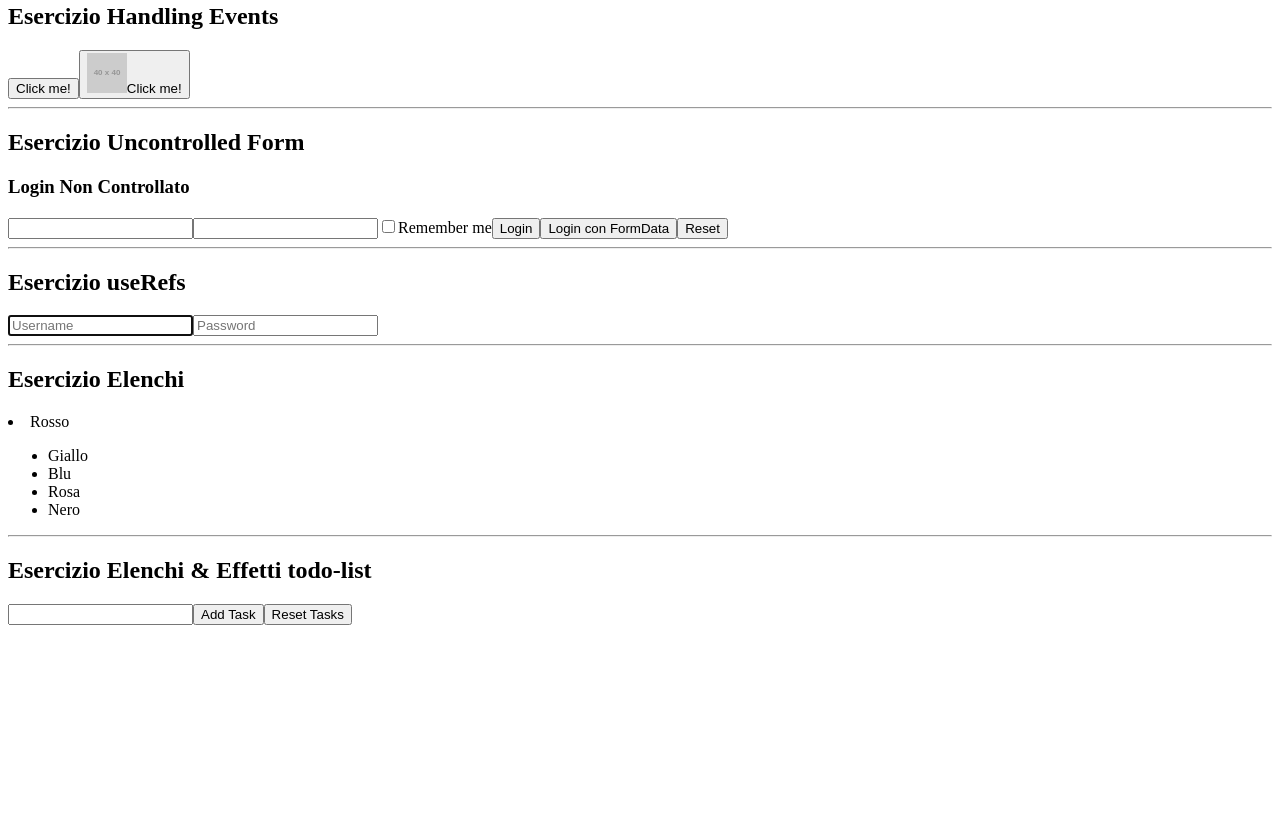
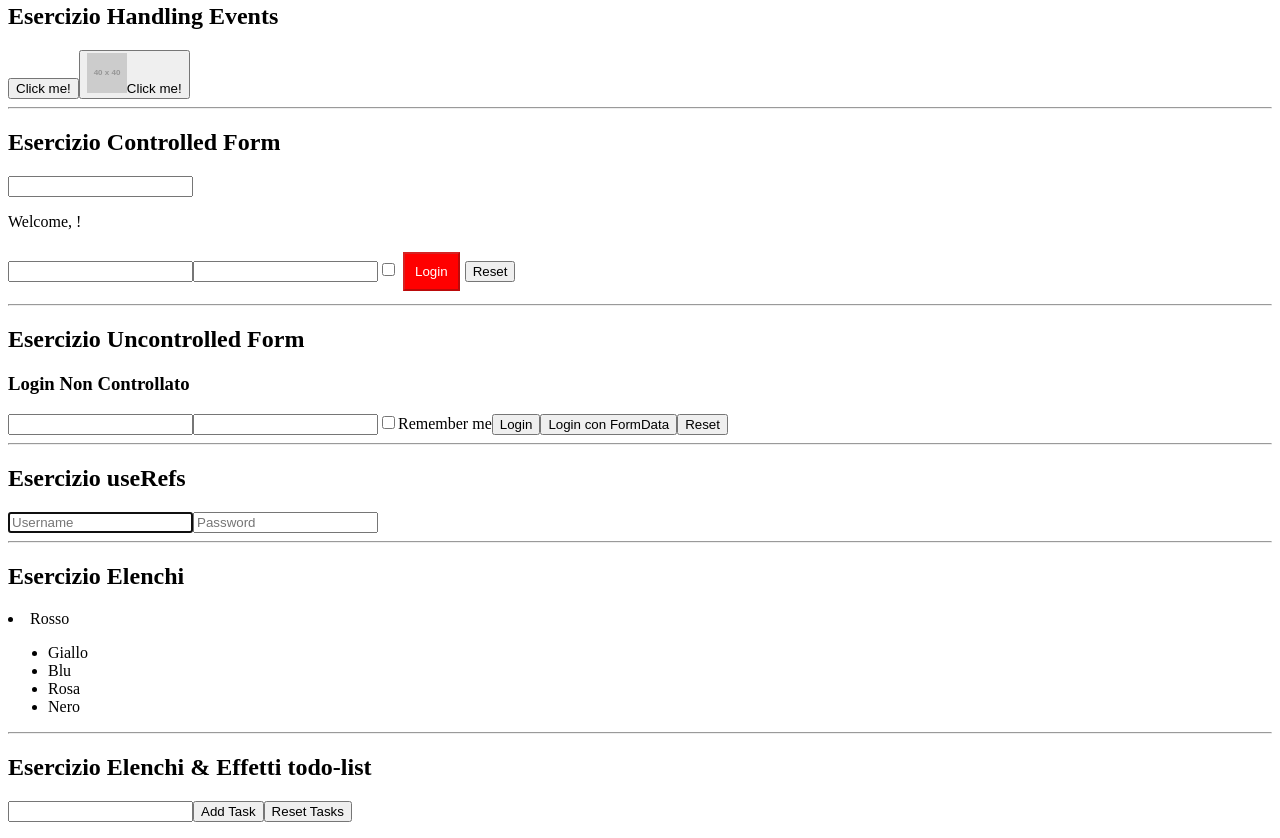
Before and after one commit to devnox89/Reactexe, a React (Vite) app: page / in a window 1280 px wide. Shown: the part 1420-2258 px from the top of the page. Before the commit the page ends 2061 px from the top, so only its background shows below. Built offline with nearby package versions, Linux system fonts and the light colour scheme.

Commit message:
add style

```diff
--- a/src/App.jsx
+++ b/src/App.jsx
@@ -7,7 +7,7 @@ import { Counter } from "./StateCounter";
 import { ClockCounter } from "./ClockCounter";
 import { Clock } from "./Clock";
 import { MouseClicker } from "./MouseClick";
-// import { ControlledForm} from "./ControlledForm";
+import { ControlledForm} from "./ControlledForm";
 import { UncontrolledForm } from "./UncontrolledForm";
 import { FocusableInput } from "./UseRefs";
 import { Color } from "./Color";
@@ -41,9 +41,9 @@ export function App() {
             <h2>Esercizio Handling Events</h2>
             <MouseClicker/>
             <hr />
-            {/* <h2>Esercizio Controlled Form</h2>
+            <h2>Esercizio Controlled Form</h2>
             <ControlledForm/>
-            <hr /> */}
+            <hr />
             <h2>Esercizio Uncontrolled Form</h2>
             <UncontrolledForm/>
             <hr />
--- a/src/ControlledForm.jsx
+++ b/src/ControlledForm.jsx
@@ -29,12 +29,19 @@ function Login({ onLogin }) {
         onLogin(data);
     }
 
+    const buttonStyle = {
+        backgroundColor: data.password.length < 8 ? 'red' : 'green',
+        color: 'white',
+        padding: '10px',
+        margin: '5px',
+    };
+
     return (
         <form onSubmit={handleSubmit}>
             <input name="username" value={data.username} onChange={handleInputChange}/>
             <input name="password" type="password" value={data.password} onChange={handleInputChange}/>
             <input name="session"type="checkbox"checked={data.session} onChange={handleInputChange}/>
-            <button type="submit" disabled={!data.username || !data.password}>Login</button>
+            <button type="submit" style={buttonStyle} disabled={!data.username || !data.password}>Login</button>
             <button type="button" onClick={handleResetForm}>Reset</button>
         </form>
     );
--- a/src/UncontrolledForm.jsx
+++ b/src/UncontrolledForm.jsx
@@ -25,6 +25,7 @@ export function UncontrolledForm() {
         console.log('loginWithFormData:', data);
     }
 
+
     return (
         <form>
             <h3>Login Non Controllato</h3>
```
